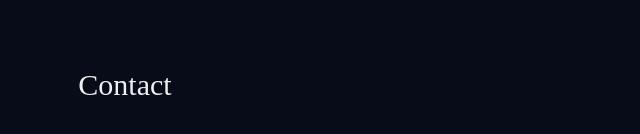
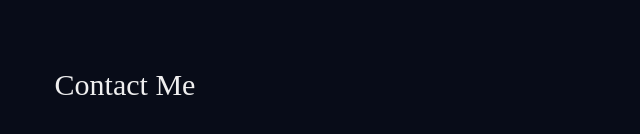
Before and after one commit to MerlinDerEchte/mfraabe, a React (Create React App) app: page / in a window 1280 px wide. Shown: the part 290-424 px from the top of the page, without its empty margins (0-640 px from the left). Built offline with nearby package versions, Linux system fonts and the light colour scheme; a web font is replaced by a local one.

Commit message:
conteact me

```diff
--- a/src/constants/getPathNames.ts
+++ b/src/constants/getPathNames.ts
@@ -6,7 +6,7 @@ export const getPathName = (path:EPaths):string => {
         return 'About'
     };
     if(path === EPaths.CONTACT){
-        return 'Contact';
+        return 'Contact Me';
     }
     if(path === EPaths.SERVICES){
         return 'Development'
```
